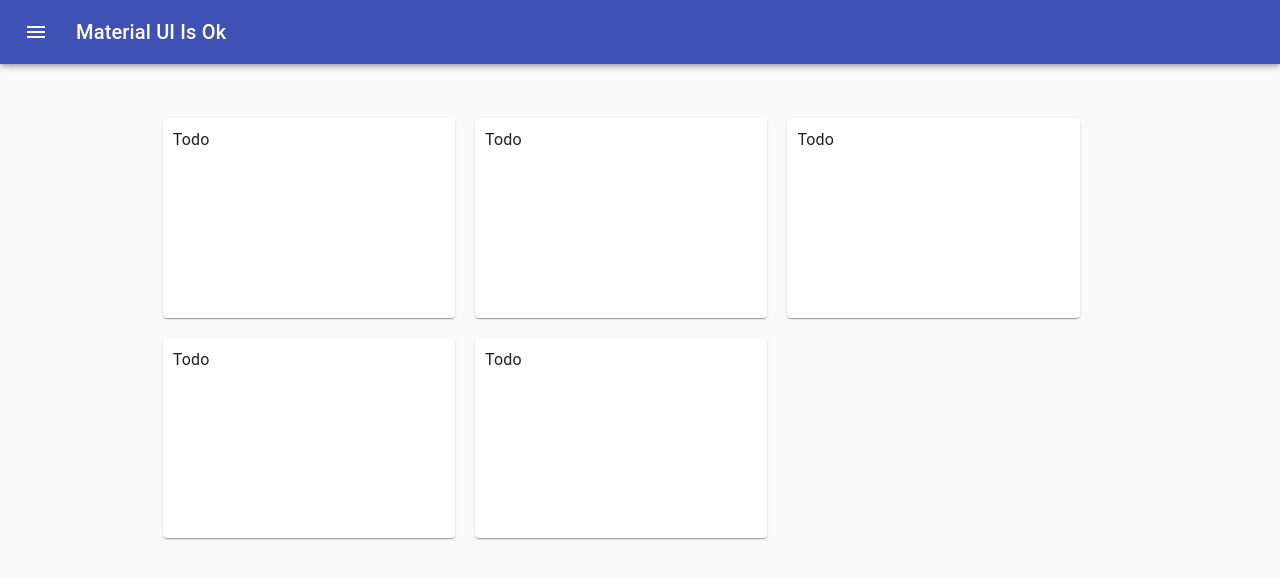
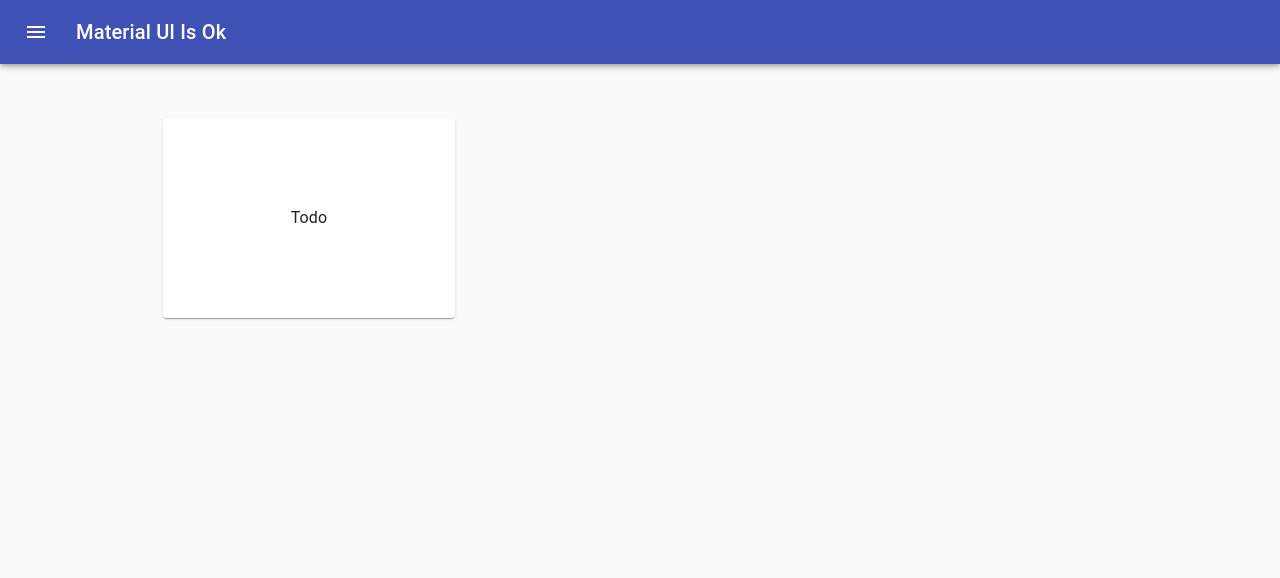
Before and after one commit to owengiri20/material-ui-is-ok, a React (Create React App) app: page / in a window 1280 px wide. Shown: the top 578 px of the page. Built offline with nearby package versions, Linux system fonts and the light colour scheme.

Commit message:
make things look less shit

```diff
--- a/src/common/pages/home.tsx
+++ b/src/common/pages/home.tsx
@@ -23,15 +23,24 @@ export const Home = () => {
 const ProjectCard = (props: ProjectItem) => {
 	const useStyles = makeStyles({
 		card: {
+			display: "flex",
+			justifyContent: "center",
+			alignItems: "center",
 			height: "200px",
 			margin: "10px",
 			width: "30%",
 			padding: "10px",
+			transition: ".2s ease",
+
+			"&:hover": {
+				cursor: "pointer",
+				transform: "scale(.97)",
+				transition: ".2s ease",
+			},
 		},
 	})
 
 	const classes = useStyles()
-
 	const history = useHistory()
 
 	return (
@@ -74,24 +83,4 @@ const projs: ProjectItem[] = [
 		link: "/todo",
 		src: "",
 	},
-	{
-		name: "Todo",
-		link: "/todo",
-		src: "",
-	},
-	{
-		name: "Todo",
-		link: "/todo",
-		src: "",
-	},
-	{
-		name: "Todo",
-		link: "/todo",
-		src: "",
-	},
-	{
-		name: "Todo",
-		link: "/todo",
-		src: "",
-	},
 ]
```
